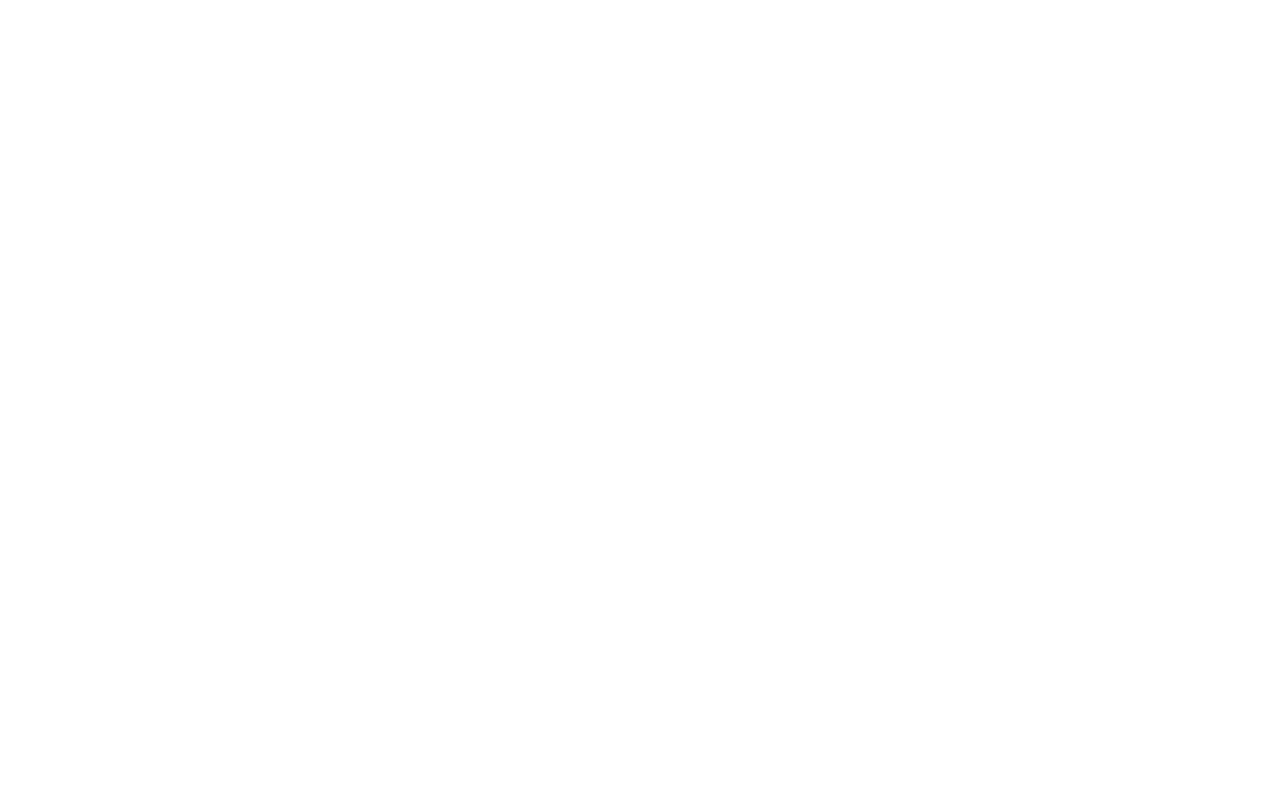
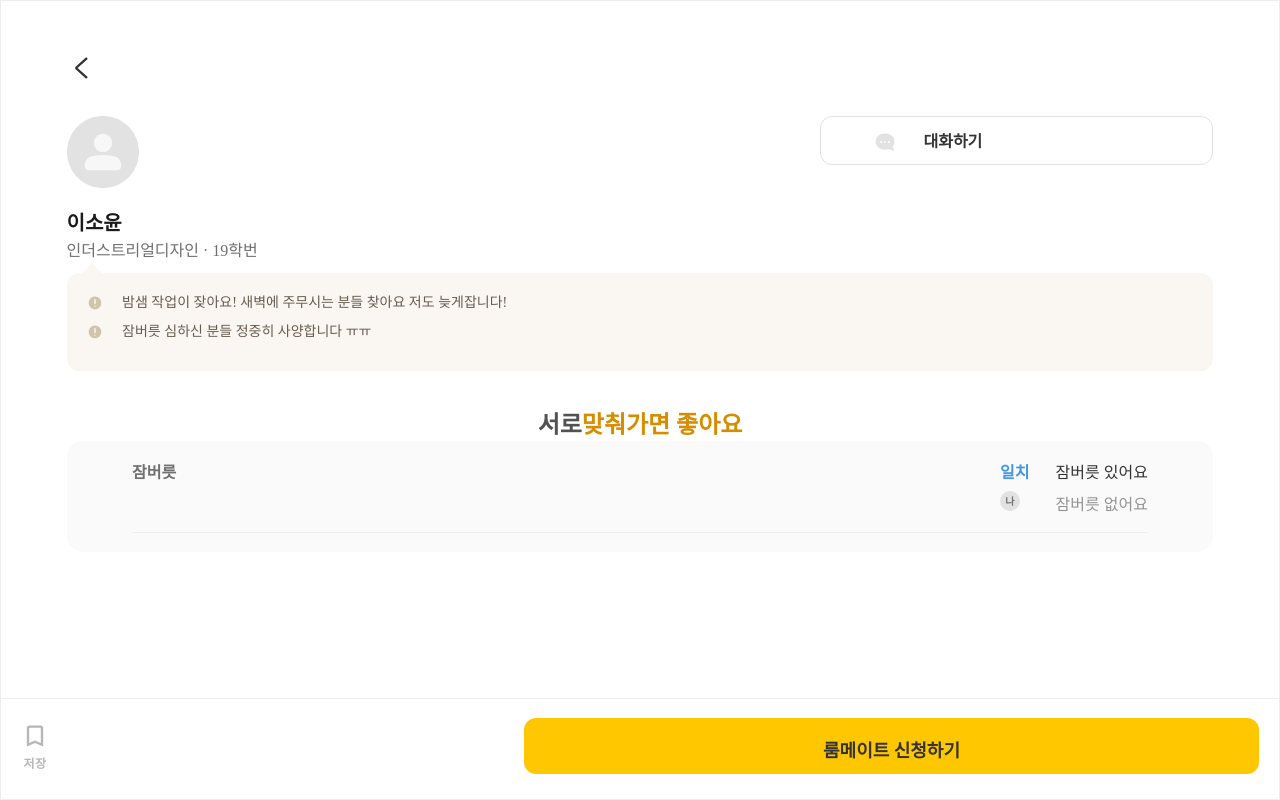
Before and after one commit to G-E-E-K-S/GEEKS-FE, a React (Create React App) app: page /user in a window 1280 px wide. Before the commit this address had no page. Built offline with nearby package versions, Linux system fonts and the light colour scheme; a web font is replaced by a local one.

Commit message:
Add User Info Page (except match point graph)

```diff
--- a/src/App.js
+++ b/src/App.js
@@ -3,7 +3,7 @@ import {Intro, Welcome, InputEmail, InputCode, Password, NickName, QuesText, Maj
 import Home from './pages/Main/Home';
 import LiveRule from "./pages/Main/LiveRule";
 import { MyPage, LifeStyles, EditProfile, SettingUserInfo, SaveList } from './pages/MyPage/Index';
-import FindRommate from "./pages/FindRommate/FindRommate";
+import { FindRommate , User } from './pages/FindRommate/Index';
 function App() {
   return (
     <div>
@@ -28,6 +28,7 @@ function App() {
           <Route path="/settinguserinfo" element={<SettingUserInfo/>} />
           <Route path="/savelist" element={<SaveList/>} />
           <Route path="/rommate" element={<FindRommate/>} />
+          <Route path="/user" element={<User/>} />
         </Routes>
       </Router>
     </div>
--- /dev/null
+++ b/src/components/Rommate/UserLifeStyle.js
@@ -0,0 +1,75 @@
+import React from "react";
+import styled from "styled-components";
+import * as c from "../../components/Common/CommonStyle";
+
+const LifeStyleTitle = styled.div`
+  color: #707070;
+  font-size: 1rem;
+  font-style: normal;
+  font-weight: 600;
+`;
+const IsRight = styled.div`
+  color: #4596e0;
+  font-size: 1rem;
+  font-style: normal;
+  font-weight: 600;
+`;
+const LifeStlye = styled.div`
+  color: #333;
+  font-size: 16px;
+  font-style: normal;
+  font-weight: 500;
+  margin-left: 2.05vw;
+`;
+const Me = styled.div`
+  display: flex;
+  width: 20px;
+  height: 20px;
+  justify-content: center;
+  align-items: center;
+  border-radius: 40px;
+  background: #e2e2e2;
+  color: #707070;
+  font-size: 0.625rem;
+  font-style: normal;
+  font-weight: 700;
+`;
+const MyLifeStyleTotle = styled.div`
+  display: flex;
+  justify-content: space-between;
+  margin-top: 0.94vh;
+`;
+const MyLifeStyle = styled.div`
+  color: #949494;
+  font-size: 1rem;
+  font-style: normal;
+  font-weight: 500;
+  float: right;
+`;
+const Line = styled.div`
+  height: 1px;
+  background: #efefef;
+  width: 100%;
+  margin-top: 2.13vh;
+`;
+const UserLifeStyle = (props) => {
+  return (
+    <div>
+      <c.SpaceBetween>
+        <LifeStyleTitle>{props.lifeStyleTitle}</LifeStyleTitle>
+        <div>
+          <c.SpaceBetween>
+            <IsRight>{props.isRight}</IsRight>
+            <LifeStlye>{props.lifestyle}</LifeStlye>
+          </c.SpaceBetween>
+          <MyLifeStyleTotle>
+            <Me>나</Me>
+            <MyLifeStyle>{props.myLifeStyle}</MyLifeStyle>
+          </MyLifeStyleTotle>
+        </div>
+      </c.SpaceBetween>
+      <Line />
+    </div>
+  );
+};
+export default UserLifeStyle;
--- /dev/null
+++ b/src/pages/FindRommate/Index.js
@@ -0,0 +1,4 @@
+import FindRommate from "./FindRommate";
+import User from "./User";
+
+export { FindRommate, User };
--- /dev/null
+++ b/src/pages/FindRommate/User.js
@@ -0,0 +1,209 @@
+import React, { useState } from "react";
+import styled from "styled-components";
+import * as c from "../../components/Common/CommonStyle";
+import GoBack from "../../components/Join/GoBack";
+import UserLifeStyle from "../../components/Rommate/UserLifeStyle";
+import BasicProfile from "../../assets/img/MyPage/basicProfile.svg";
+import ChatImg from "../../assets/img/Rommate/chat.svg";
+import Info from "../../assets/img/Rommate/info.svg";
+import SaveBtn from "../../assets/img/MyPage/save.svg";
+
+const TopProfile = styled.div`
+  margin-top: 4.26vh;
+`;
+const Profile = styled.img`
+  width: 72px;
+  height: 72px;
+`;
+const NickName = styled.div`
+  color: #1a1a1a;
+  font-size: 1.25rem;
+  font-weight: 700;
+  line-height: 28px;
+  margin-top: 2.13vh;
+  margin-bottom: 0.23vh;
+`;
+const Major = styled.div`
+  color: #707070;
+  font-size: 1rem;
+  font-style: normal;
+  font-weight: 500;
+  line-height: 24px;
+  margin-bottom: px;
+`;
+const Chat = styled.div`
+  display: flex;
+  width: 30.76vw;
+  height: 6.16vh;
+  padding: 1.65vh 4.1vw;
+  border-radius: 12px;
+  border: 1px solid #e2e2e2;
+  background: #fff;
+`;
+const ChatImage = styled.img`
+  width: 24px;
+  height: 24px;
+`;
+const ChatText = styled.div`
+  color: #333;
+  text-align: center;
+  font-family: Pretendard;
+  font-size: 1rem;
+  font-style: normal;
+  font-weight: 600;
+  line-height: 24px;
+  margin-left: 2.05vw;
+  white-space: nowrap;
+`;
+const UserMessageBox = styled.div`
+  position: relative;
+  width: 100%;
+  height: max-content;
+  border-radius: 12px;
+  background: #FAF6F1;
+  padding: 20px;
+  margin-top: 10px;
+  &::before {
+    content: "";
+    position: absolute;
+    top: 0;
+    left: 2px;
+    border: 23px solid transparent;
+    border-bottom-color: #FAF6F1;
+    border-top: 0;
+    margin-top: -10px;
+  }
+`;
+const InfoImg = styled.img`
+  width: 16px;
+  height: 16px;
+  margin-top: 2px;
+`;
+const InfoMessage = styled.div`
+  margin-left: 1.53vw;
+  margin-bottom: 1.11vh;
+  color: #665d4f;
+  font-size: 0.875rem;
+  font-style: normal;
+  font-weight: 500;
+  line-height: 20px;
+`;
+const MatchText = styled.div`
+  margin-top: 4.72vh;
+  display: flex;
+  justify-content: center;
+  align-items: center;
+  color: #525252;
+  text-align: center;
+  font-size: 1.5rem;
+  font-style: normal;
+  font-weight: 700;
+  line-height: 32px;
+`;
+const MatchColorText = styled.div`
+  color: #d68d00;
+  text-align: center;
+`;
+const BottomEnroll = styled.div`
+  display: flex;
+  justify-content: space-between;
+  padding: 0px 20px;
+  border-top: 1px solid #EFEFEF;
+  padding-top: 2.38vh;
+`;
+const SaveImg = styled.img`
+  margin-top: 4px;
+  width: 28px;
+  height: 28px;
+`;
+const SaveTxt = styled.div`
+  color: #B7B7B7;
+  text-align: center;
+  font-size: 12px;
+  font-style: normal;
+  font-weight: 600;
+  letter-spacing: 0.5px;
+`;
+const EnrollBtn = styled.div`
+  width: 57.42vw;
+  height: 56px;
+  padding: 18px 12.17vw;
+  border-radius: 12px;
+  background: #ffc700;
+`;
+const EnrollTxt = styled.div`
+  color: #333;
+  text-align: center;
+  font-size: 1.125rem;
+  font-style: normal;
+  font-weight: 600;
+  white-space: nowrap;
+  cursor: pointer;
+`;
+const MatchBox = styled.div`
+  width: 100%;
+  border-radius: 16px;
+  background: #FAFAFA;
+  height: max-content;
+  padding: 2.36vh 5.12vw;
+`;
+const User = () => {
+  return (
+    <c.Totalframe>
+      <c.ScreenComponent>
+        <c.SubScreen>
+          <c.SpaceBetween>
+            <GoBack />
+          </c.SpaceBetween>
+          <TopProfile>
+            <c.SpaceBetween>
+              <div>
+                <Profile src={BasicProfile} />
+                <NickName>이소윤</NickName>
+                <Major>인더스트리얼디자인 · 19학번</Major>
+              </div>
+              <Chat>
+                <ChatImage src={ChatImg} />
+                <ChatText>대화하기</ChatText>
+              </Chat>
+            </c.SpaceBetween>
+            <UserMessageBox>
+              <c.Flex>
+                <InfoImg src={Info} />
+                <InfoMessage>
+                  밤샘 작업이 잦아요! 새벽에 주무시는 분들 찾아요 저도
+                  늦게잡니다!
+                </InfoMessage>
+              </c.Flex>
+              <c.Flex>
+                <InfoImg src={Info} />
+                <InfoMessage>
+                  잠버릇 심하신 분들 정중히 사양합니다 ㅠㅠ
+                </InfoMessage>
+              </c.Flex>
+            </UserMessageBox>
+            {/* match score */}
+            <MatchText>
+              서로
+              <MatchColorText>맞춰가면 좋아요</MatchColorText>
+            </MatchText>
+            {/* Match Text */}
+            <MatchBox>
+              <UserLifeStyle lifeStyleTitle={`잠버릇`} isRight={`일치`} lifestyle={`잠버릇 있어요`} myLifeStyle={`잠버릇 없어요`}/>
+            </MatchBox>
+          </TopProfile>
+        </c.SubScreen>
+      </c.ScreenComponent>
+      <BottomEnroll>
+        <div>
+          <SaveImg src={SaveBtn} />
+          <SaveTxt>저장</SaveTxt>
+        </div>
+        <EnrollBtn>
+          <EnrollTxt>룸메이트 신청하기</EnrollTxt>
+        </EnrollBtn>
+      </BottomEnroll>
+    </c.Totalframe>
+  );
+};
+export default User;
```
Also changed, not shown: src/assets/img/Rommate/chat.svg (added), src/assets/img/Rommate/info.svg (added).
